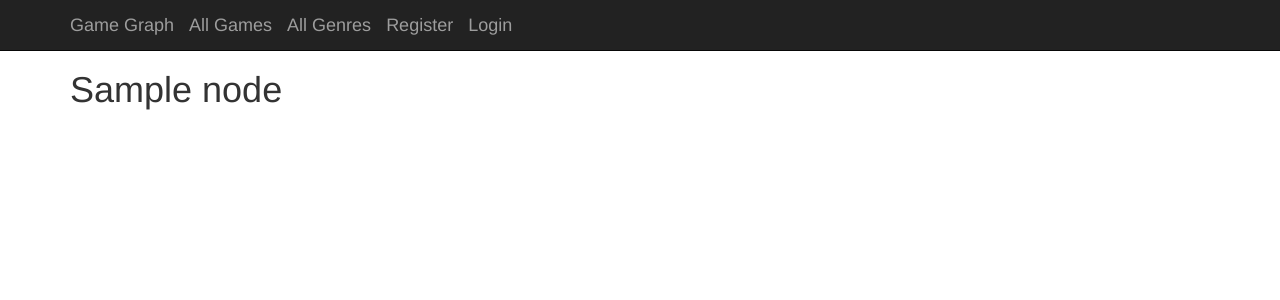
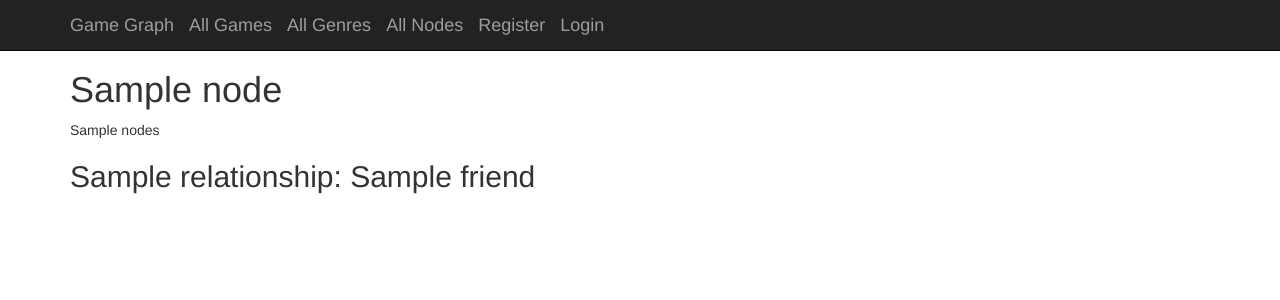
Before and after one commit to wotashu/game-graph, a Flask app: template gamegraph/templates/node.html in a window 1280 px wide. Shown: the top 300 px of the page. Run offline with Flask 2, Linux system fonts and the light colour scheme; the template is opened without the code that fills it: most values are stand-ins (such as "Sample title", 1, 10 or a date in 2020); some libraries are stand-ins or nearby versions.

Commit message:
try to display all nodes

```diff
--- a/gamegraph/models.py
+++ b/gamegraph/models.py
@@ -287,11 +287,13 @@ def get_one_genre(genre_title):
 
 def get_one_node(node_title):
     query = """
-    MATCH (n {title:{node_title}})
+    MATCH (n {title:{node_title}})-[r]-(m)
     RETURN n.id AS id,
         n.date AS date,
         n.timestamp AS timestamp,
-        n.title AS node
+        n.title AS node,
+        m.title AS friend,
+        r AS relationship
     """
     nodes = graph.cypher.execute(query, node_title=node_title)
     return nodes
--- a/gamegraph/templates/layout.html
+++ b/gamegraph/templates/layout.html
@@ -22,6 +22,7 @@
             <a class="navbar-brand" href="{{ url_for('index') }}">Game Graph</a>
             <a class="navbar-brand" href="/all_games">All Games</a>
             <a class="navbar-brand" href="/all_genres">All Genres</a>
+            <a class="navbar-brand" href="/all_nodes">All Nodes</a>
             {% if not session.username %}
                 <a class="navbar-brand" href="{{ url_for('register') }}">Register</a>
                 <a class="navbar-brand" href="{{ url_for('login') }}">Login</a>
--- a/gamegraph/templates/node.html
+++ b/gamegraph/templates/node.html
@@ -2,5 +2,9 @@
 {% block body %}
     <div class="container">
         <h1> {{ nodes[0].node }}</h1>
+    {{ nodes }}
+        {% for node in nodes %}
+            <h2> {{ node.relationship }}: {{ node.friend }}</h2>
+        {% endfor %}
     </div>
 {% endblock %}
```
